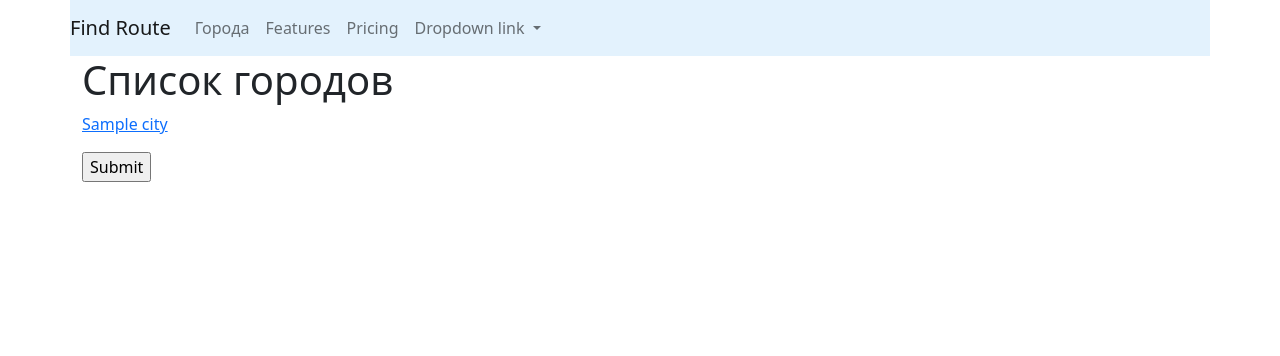
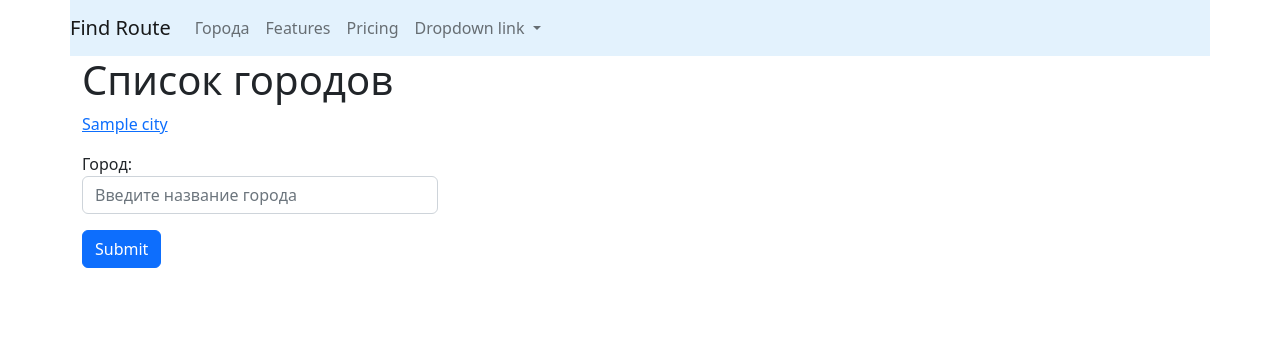
Before and after one commit to voevodaa/find_route, a Django app: template cities/templates/cities/home.html in a window 1280 px wide. Shown: the top 356 px of the page. Run offline with Django 4.2, Linux system fonts and the light colour scheme; the template is opened without the code that fills it: values that come from a table or form of the project are taken from there, most other values are stand-ins (such as "Sample title", 1, 10 or a date in 2020).

Commit message:
Улучшение формы для добавления города с помощью bootstrap

```diff
--- a/cities/forms.py
+++ b/cities/forms.py
@@ -8,6 +8,10 @@ class HtmlForm(forms.Form):
 
 
 class CityForm(forms.ModelForm):
+    name = forms.CharField(label='Город', widget=forms.TextInput(attrs={
+        'class': 'form-control',
+        'placeholder': 'Введите название города'
+    }))
 
     class Meta:
         model = City
--- a/cities/templates/cities/home.html
+++ b/cities/templates/cities/home.html
@@ -11,8 +11,13 @@
         {% endfor %}
     </div>
 </div>
-<form action="" method="post"> {% csrf_token %}
+<div class="row">
+    <div class="col-md-4">
+        <form action="" method="post"> {% csrf_token %}
     {{form.as_p}}
-  <input type="submit" value="Submit">
+  <input type="submit" value="Submit" class="btn btn-primary">
 </form>
+    </div>
+</div>
+
 {% endblock %}
```
